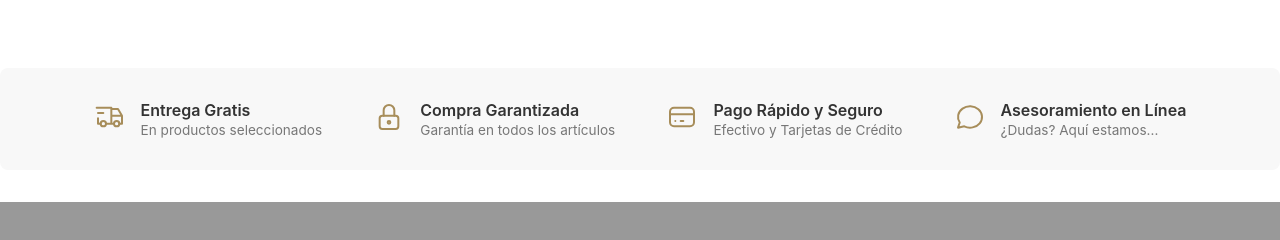
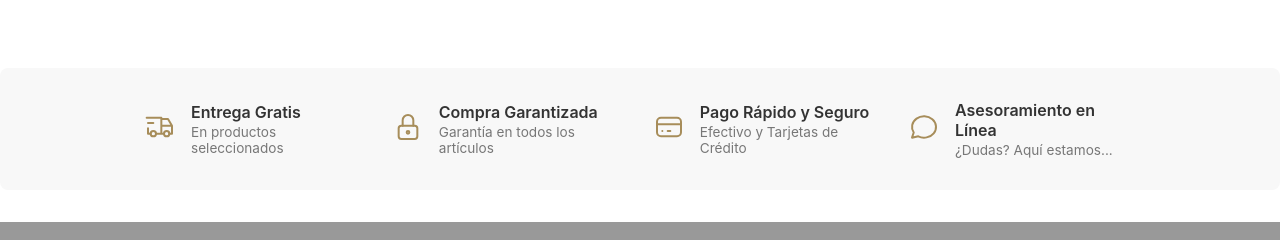
Before and after one commit to Javiermu97/impattopyproyect, a Next.js app: page / in a window 1280 px wide. Shown: the part 1240-1480 px from the top of the page. Built offline with nearby package versions, Linux system fonts and the light colour scheme; no server answers; the database is empty.

Commit message:
Primer commit

```diff
--- a/app/globals.css
+++ b/app/globals.css
@@ -158,7 +158,7 @@ button { cursor: pointer; border: none; padding: 10px 20px; border-radius: 5px;
   background-color: #f8f8f8;
   margin: 0 auto 2rem auto;
   max-width: 1200px;   /* Fondo limitado */
-  padding: 2rem 4rem;  /* Espacio arriba, abajo y a los lados */
+  padding: 2rem 8rem;  /* Espacio arriba, abajo y a los lados */
   border-radius: 8px;  /* Opcional: bordes redondeados */
 }
 
```
